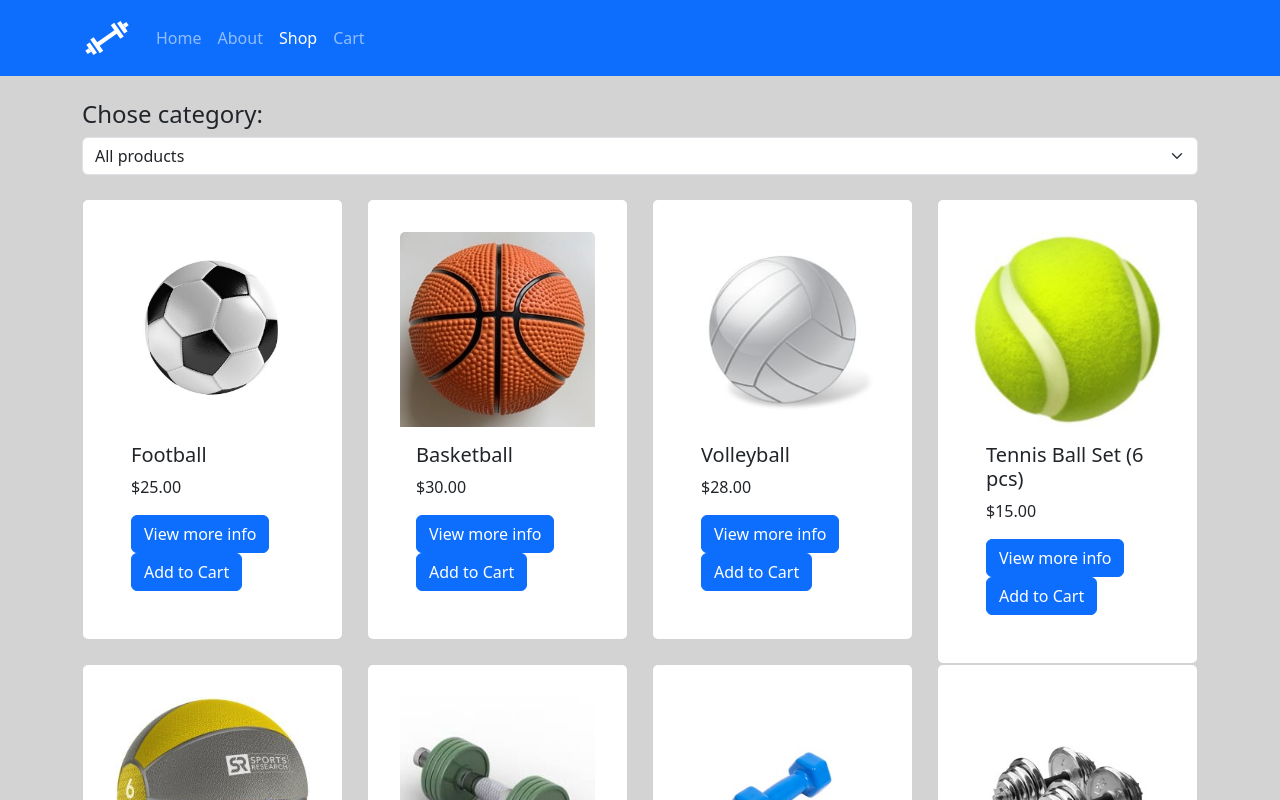
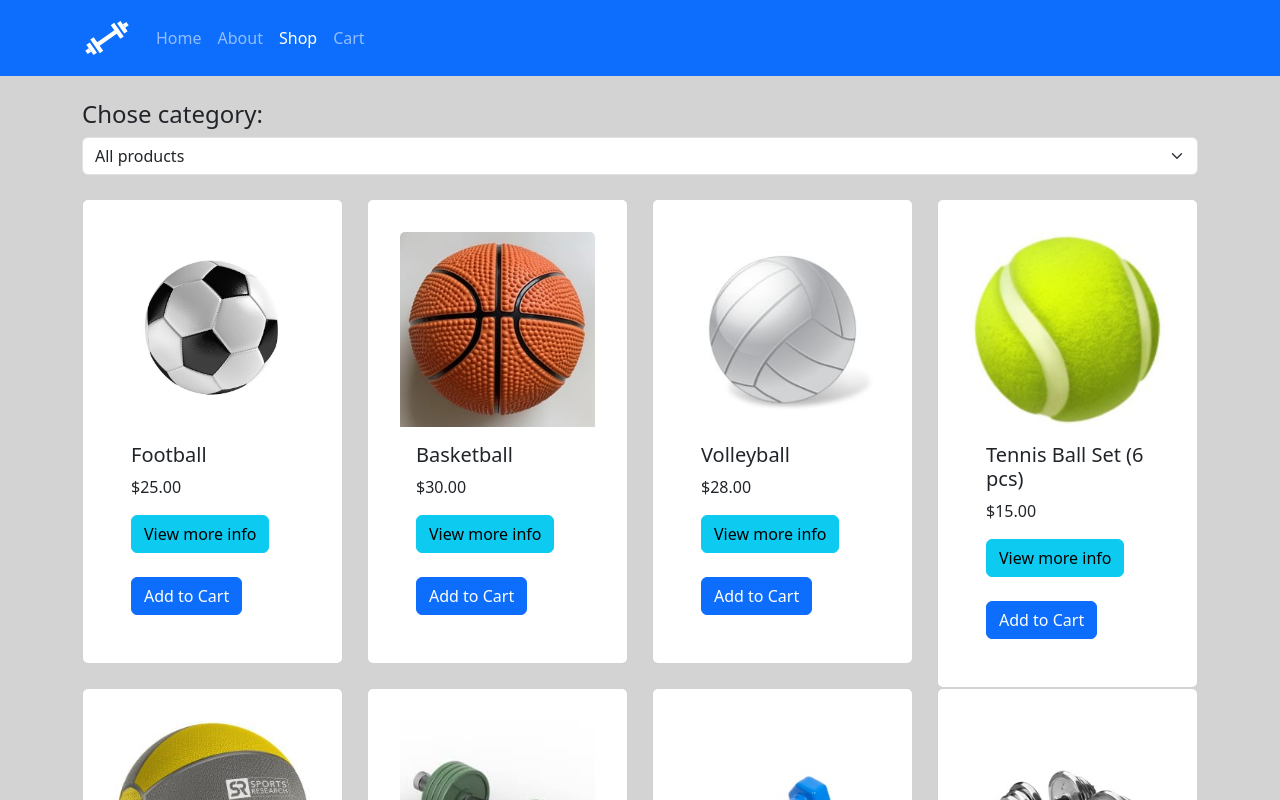
Before and after one commit to DaniilT048/internet-shop, a React (Vite) app: page /shop in a window 1280 px wide. Shown: the top 800 px of the page. Built offline with nearby package versions, Linux system fonts and the light colour scheme.

Commit message:
costum info button

```diff
--- a/src/components/ShopCard.tsx
+++ b/src/components/ShopCard.tsx
@@ -16,7 +16,7 @@ function ShopCard({ product }: ProductProps): JSX.Element {
                 <Card.Title>{product.name}</Card.Title>
                 <Card.Text>${product.price.toFixed(2)}</Card.Text>
                 <Link to={`/shop/${product.id}`}>
-                   <Button variant="primary">View more info</Button>
+                   <Button variant="info"  className="mb-4">View more info</Button>
                 </Link>
                 <Button variant="primary">Add to Cart</Button>
             </Card.Body>
```
